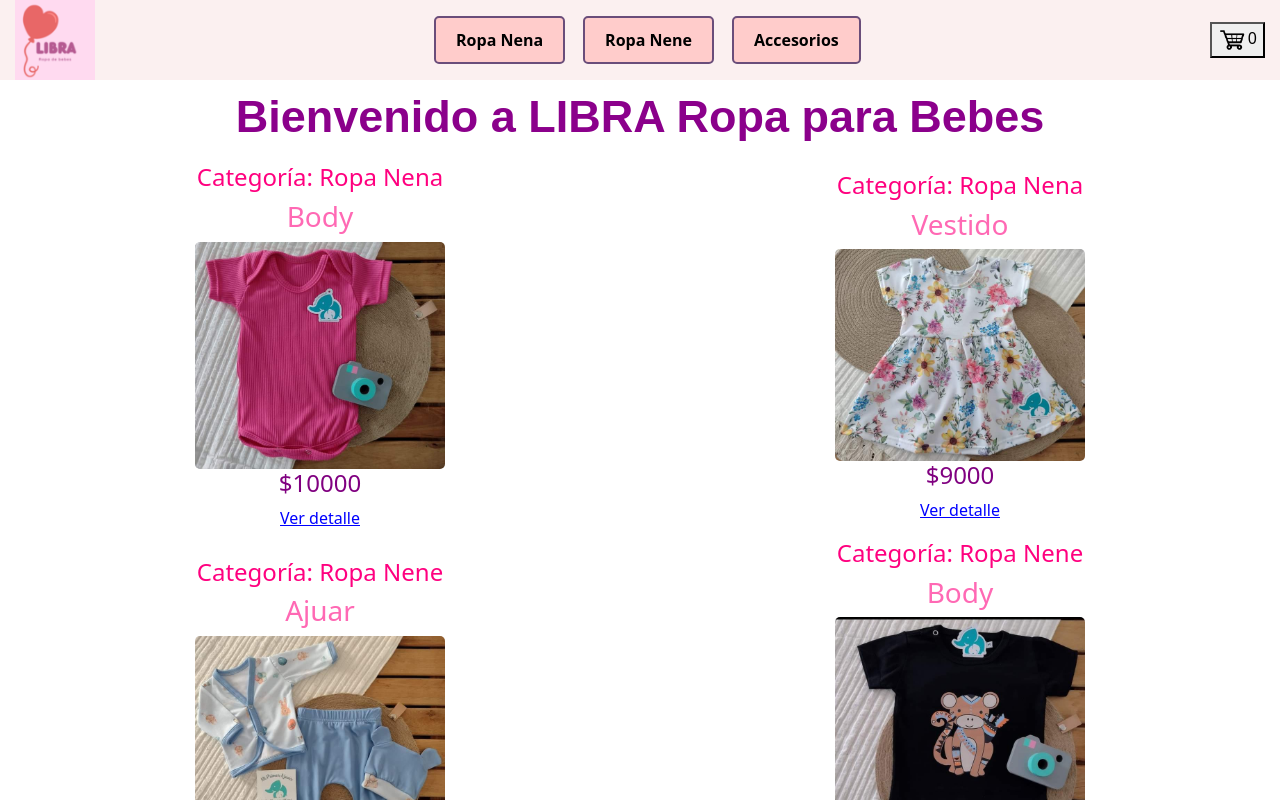
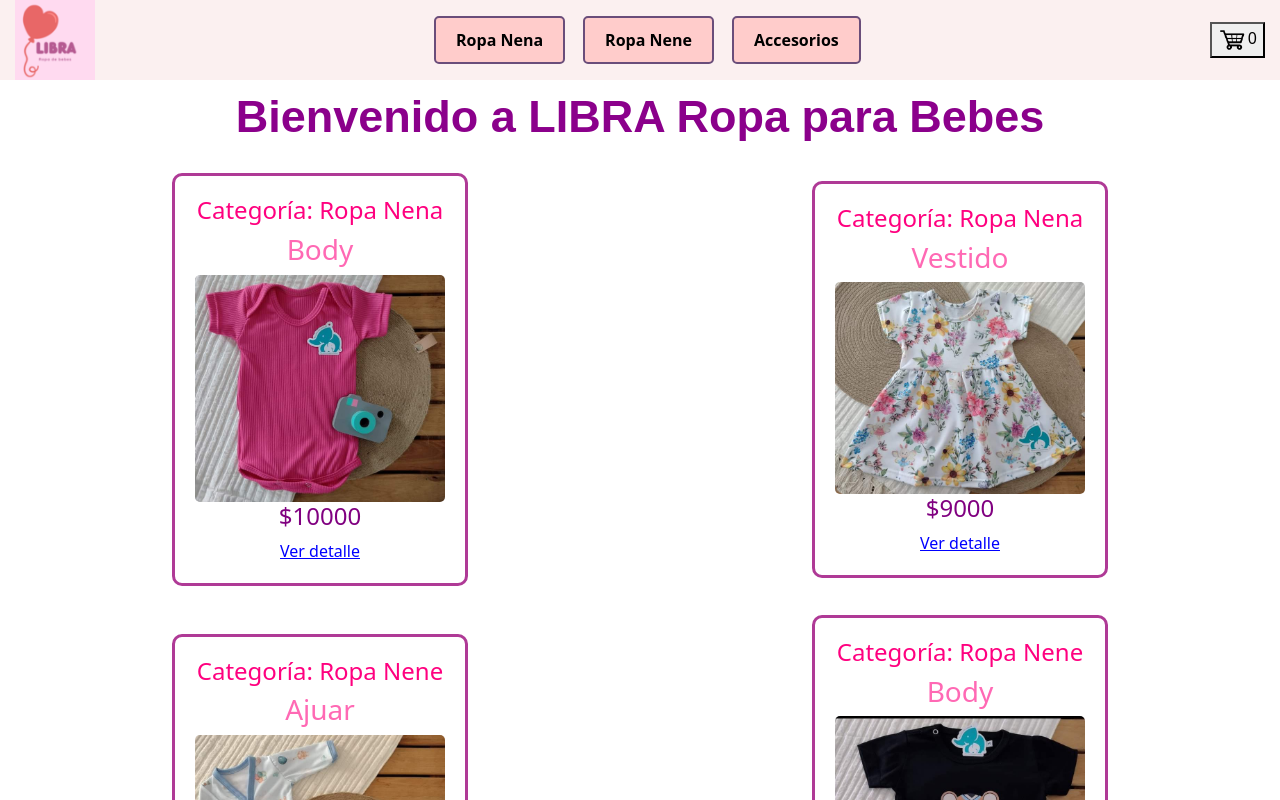
Before and after one commit to Magy87/React-Moyano-Magali, a React (Vite) app: page / in a window 1280 px wide. Shown: the top 800 px of the page. Built offline with nearby package versions, Linux system fonts and the light colour scheme.

Commit message:
PreEntrega2 - Moyano Magali

```diff
--- a/src/asyncmock.js
+++ b/src/asyncmock.js
@@ -23,7 +23,7 @@ const products = [
         category: 'Ropa Nena',
         img: VestidoImage,
         stock: 16,
-        description: 'vestido mang corta con flores'
+        description: 'Vestido manga corta con flores'
     },
     {
         id: '3',
@@ -32,7 +32,7 @@ const products = [
         category: 'Ropa Nene',
         img: AjuarImage,
         stock: 12,
-        description: 'Ajuar: gorro, batita y ranita. Color: Celeste'
+        description: 'Ajuar: Gorro, batita y ranita. Color: Celeste'
     },
     {
         id: '4',
--- a/src/component/Item/Item.css
+++ b/src/component/Item/Item.css
@@ -1,4 +1,11 @@
-.item {
-    display: inline-block;
+.item{
+    /* display: inline-block;
+    margin: 10px;  */
+    display: flex;
+    flex-direction: column;
+    align-items: center;
+    padding: 20px;
+    border: 3px solid #af3a96;
+    border-radius: 10px;
     margin: 10px;
 }
--- a/src/component/Item/Item.jsx
+++ b/src/component/Item/Item.jsx
@@ -3,8 +3,8 @@ import './Item.css'
 
 const Item = ({ id, name, category, price, img }) => {
     return (
-        <article>
-        <h4 style={{ color: '#ff007f' }}>Categoría: {category}</h4>
+        <article className="item">
+        <h4 style={{ color: '#ff007f' }}>Categoría: {category} </h4>
         <h3 style={{ color: 'hotpink' }}>{name}</h3>
         <img src={img} style={{ width: '250px', borderRadius: '5px' }} alt={name} />
         <h4 style={{ color: 'purple' }}>${price}</h4>
--- a/src/component/ItemList/ItemList.css
+++ b/src/component/ItemList/ItemList.css
@@ -2,7 +2,7 @@
     display: grid;
     justify-items: center;
     align-items: center;
-    grid-template-columns: 1fr 1fr;
-    grid-template-rows: 1fr 1fr;
+    grid-template-columns: 1fr 1fr ;
+    grid-template-rows: 1fr 1fr ;
 
 }
```
